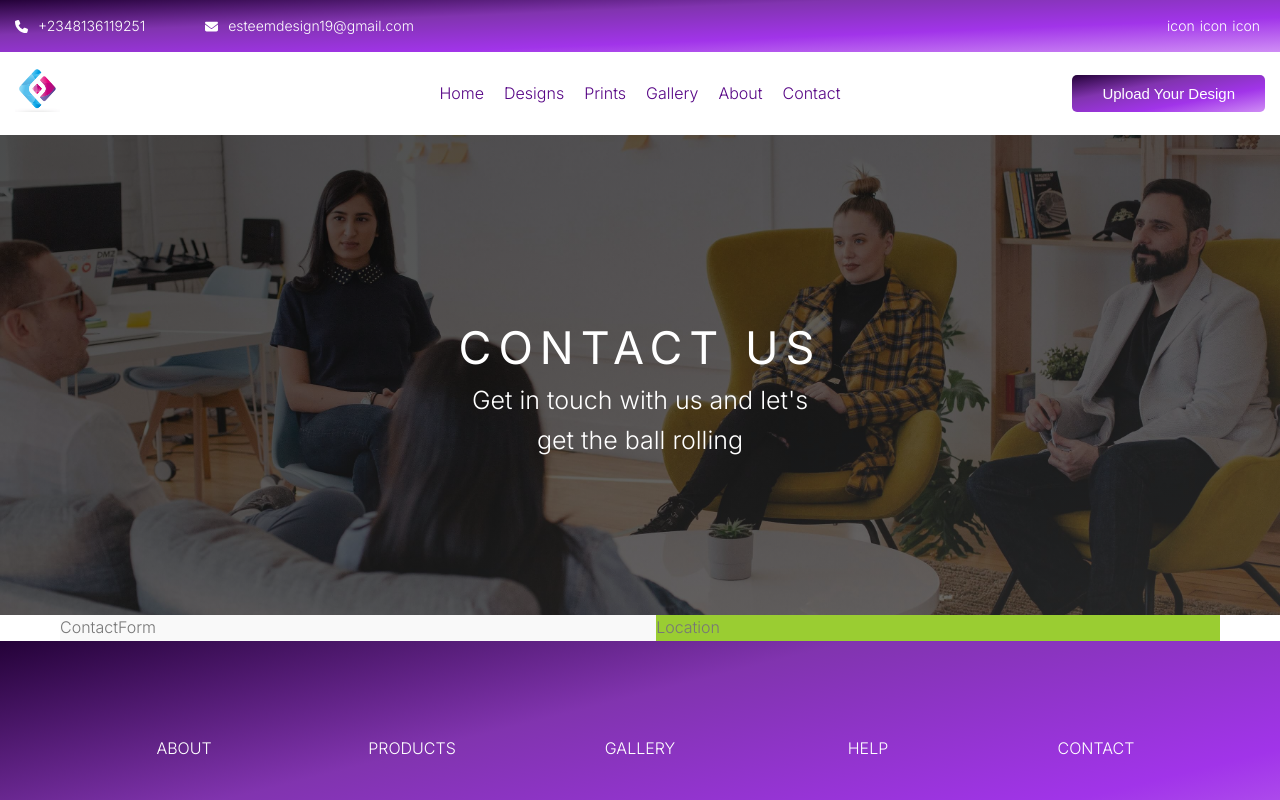
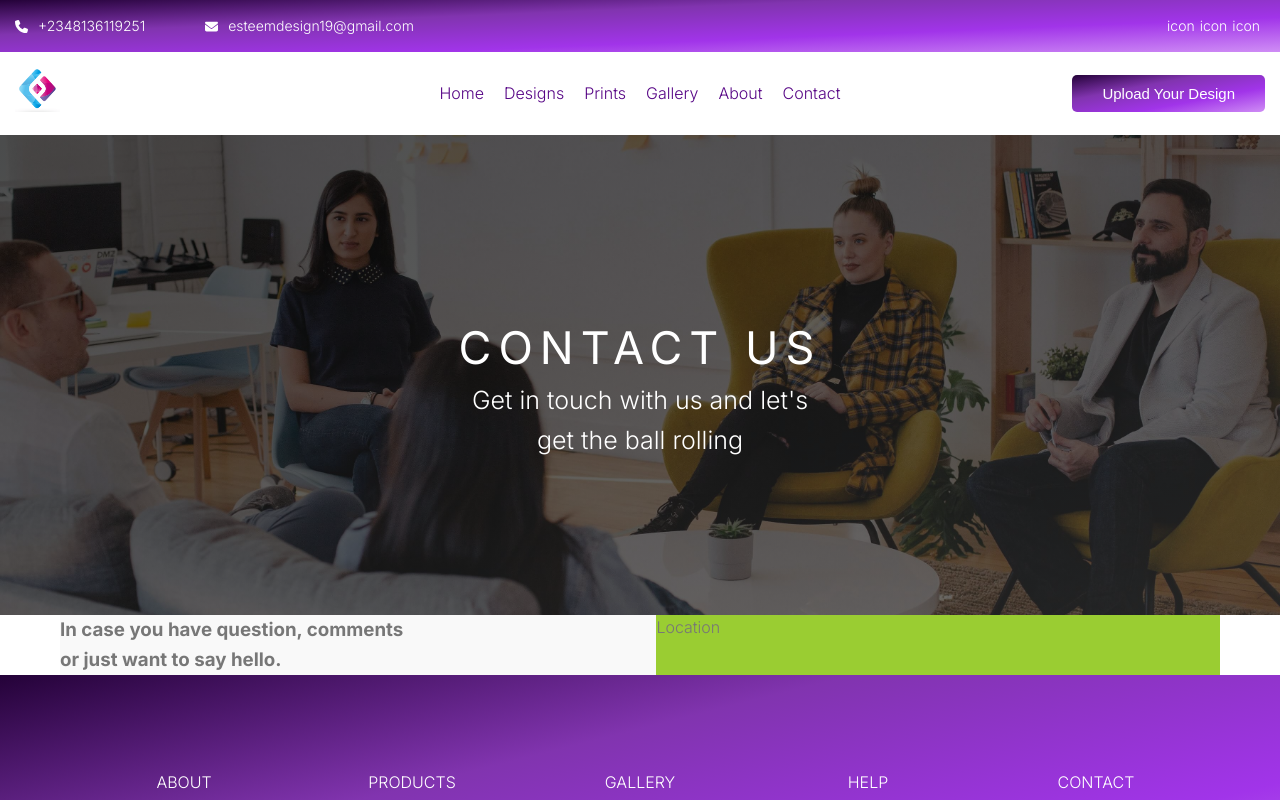
Before and after one commit to esteemayo/next-idesignx, a Next.js app: page /contact in a window 1280 px wide. Shown: the top 800 px of the page. Built offline with nearby package versions, Linux system fonts and the light colour scheme.

Commit message:
fix: add h3 element tag

```diff
--- a/src/components/ContactForm.tsx
+++ b/src/components/ContactForm.tsx
@@ -3,7 +3,15 @@
 import styled from 'styled-components';
 
 const ContactForm = () => {
-  return <Container>ContactForm</Container>;
+  return (
+    <Container>
+      <Heading>
+        In case you have question, comments
+        <Br />
+        or just want to say hello.
+      </Heading>
+    </Container>
+  );
 };
 
 const Container = styled.section`
@@ -13,4 +21,6 @@ const Container = styled.section`
 
 const Heading = styled.h3``;
 
+const Br = styled.br``;
+
 export default ContactForm;
```
